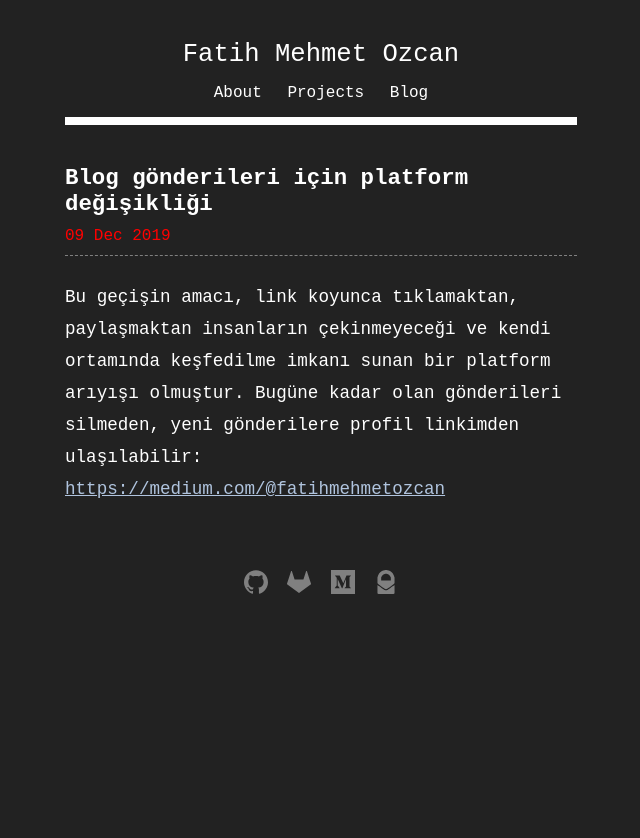
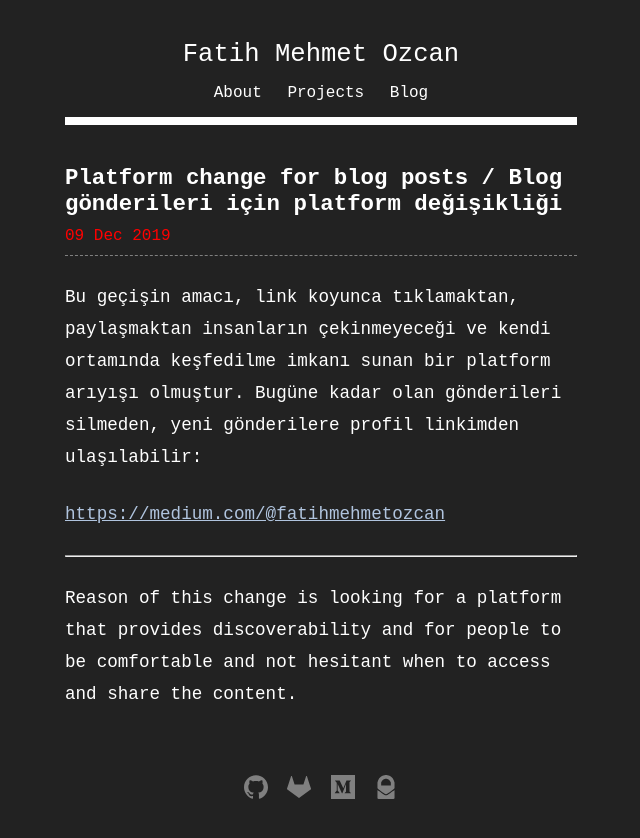
Before and after one commit to fatihmeh/fatihmeh.github.io, a Jekyll site: the page built from _posts/2019-12-09-tr-konu-blog.md, in a window 1280 px wide. Shown: the top 838 px of the page, without its empty margins (319-959 px from the left). Built offline with Jekyll 4.4.1, drawn with Linux system fonts in a browser that asks for light colours.

Commit message:
Update 2019-12-09-tr-konu-blog.md

```diff
--- a/_posts/2019-12-09-tr-konu-blog.md
+++ b/_posts/2019-12-09-tr-konu-blog.md
@@ -1,8 +1,17 @@
 ---
 layout: post
-title: Blog gönderileri için platform değişikliği
+title: Platform change for blog posts / Blog gönderileri için platform değişikliği
 date: 2019-12-09
-lang: TR
-excerpt: Deneme, çeviri ve diğer gönderileri Medium.com üzerinde yayınlayacağım
+lang: TR-EN
+excerpt: Deneme, çeviri ve diğer gönderileri Medium.com üzerinde yayınlayacağım. / From now on, I will publish my articles, translations and other posts on Medium.com
 ---
-Bu geçişin amacı, link koyunca tıklamaktan, paylaşmaktan insanların çekinmeyeceği ve kendi ortamında keşfedilme imkanı sunan bir platform arıyışı olmuştur. Bugüne kadar olan gönderileri silmeden, yeni gönderilere profil linkimden ulaşılabilir: [https://medium.com/@fatihmehmetozcan](https://medium.com/@fatihmehmetozcan)
+
+Bu geçişin amacı, link koyunca tıklamaktan, paylaşmaktan insanların çekinmeyeceği ve kendi ortamında keşfedilme imkanı sunan bir platform arıyışı olmuştur. Bugüne kadar olan gönderileri silmeden, yeni gönderilere profil linkimden ulaşılabilir:
+
+[https://medium.com/@fatihmehmetozcan](https://medium.com/@fatihmehmetozcan)
+
+
+<hr>
+
+
+Reason of this change is looking for a platform that provides discoverability and for people to be comfortable and not hesitant when to access and share the content.
```
